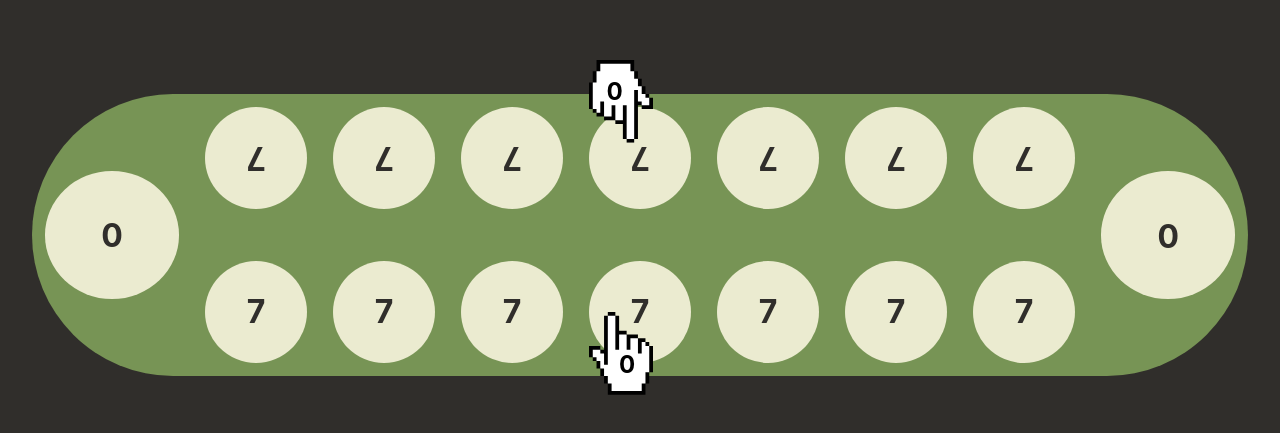
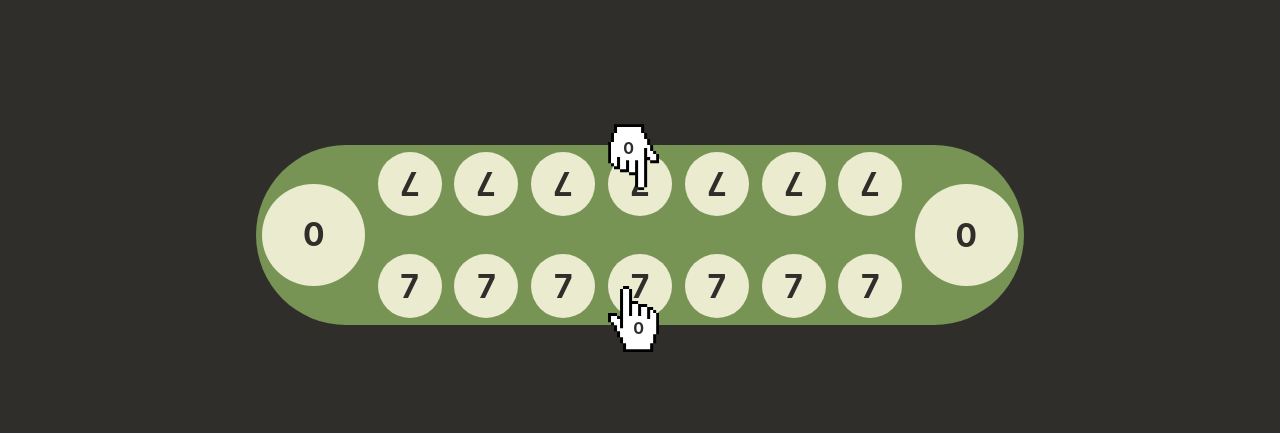
Before and after one commit to ubAI6689/congkak-react, a React (Create React App) app: page / in a window 1280 px wide. Shown: the part 165-598 px from the top of the page. Built offline with nearby package versions, Linux system fonts and the light colour scheme.

Commit message:
Style update

```diff
--- a/src/components/CongkakBoard.css
+++ b/src/components/CongkakBoard.css
@@ -14,8 +14,8 @@ body {
   flex-direction: column;
   align-items: center;
   border-radius: 25vh;
-  max-width: 95vw; /* Max width to avoid overflow */
-  max-height: 95vh; /* Max height to avoid overflow */
+  max-width: 90vw; /* Max width to avoid overflow */
+  max-height: 90vh; /* Max height to avoid overflow */
   background-color: #779455;
 }
 
@@ -59,11 +59,11 @@ body {
 
 .circle, .house {
   position: relative;
-  width: 8vw; /* Responsive width */
-  height: 8vw; /* Responsive height, maintaining aspect ratio */
+  width: 5vw; /* Responsive width */
+  height: 5vw; /* Responsive height, maintaining aspect ratio */
   border-radius: 50%;
   background-color: #EBEBD0;
-  margin: 1vw; /* Responsive margin */
+  margin: 0.5vw; /* Responsive margin */
   display: flex;
   justify-content: center;
   align-items: center;
@@ -82,8 +82,8 @@ body {
 
 
 .house {
-  width: 15vw; /* Larger size for houses */
-  height: 10vw;
+  width: 8vw; /* Larger size for houses */
+  height: 8vw;
   background-color: #EBEBD0; /* Different color for houses */
 }
 
--- a/src/components/Cursor.css
+++ b/src/components/Cursor.css
@@ -1,6 +1,6 @@
 .hand-cursor {
     position: absolute;
-    width: 5%; /* Example size */
+    width: 4%; /* Example size */
     height: auto;
     /* background-size: ; */
     pointer-events: none; /* Ensures it doesn't interfere with clicks */
--- a/src/components/Cursor.js
+++ b/src/components/Cursor.js
@@ -22,8 +22,8 @@ const Cursor = ({ top, left, visible, seedCount, isTopTurn }) => {
     top: isTopTurn ? '60%' : '60%',
     left: '60%',
     transform: 'translate(-50%, -50%)',
-    color: 'black',
-    fontSize: '3vh',
+    color: '#302E2B',
+    fontSize: '2vh',
     fontWeight: 'bold'
   };
 
```
